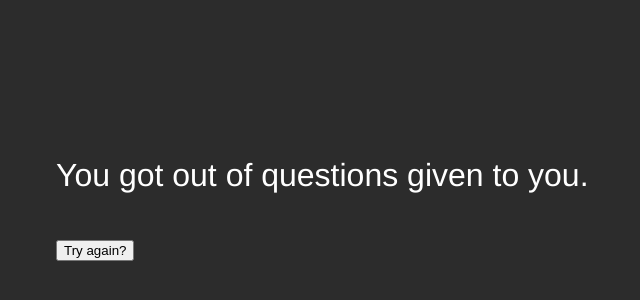
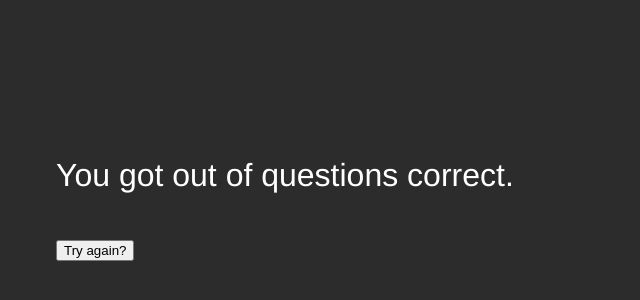
Before and after one commit to richardso21/vue-quiz-game, a Vue app: page /results in a window 1280 px wide. Shown: the part 6-306 px from the top of the page, without its empty margins (264-904 px from the left). Built offline with nearby package versions, Linux system fonts and the light colour scheme; what vue-highlightjs would draw is missing.

Commit message:
tweaks to results page

```diff
--- a/src/views/Results.vue
+++ b/src/views/Results.vue
@@ -1,7 +1,7 @@
 <template>
   <div>
     <h1>{{ message }}</h1>
-    <p>You got {{ $route.params.correct }} out of {{ $route.params.total }} questions given to you.</p>
+    <p>You got {{ $route.params.correct }} out of {{ $route.params.total }} questions correct.</p>
     <router-link to="/quiz" tag="button">Try again?</router-link>
   </div>
 </template>
@@ -17,7 +17,7 @@ export default {
   mounted() {
     console.log(this.$route.params.correct);
     const C = this.$route.params.correct;
-    if (C < 3) {
+    if (C < 5) {
       this.message = "Yikes!";
     } else if (C < 7) {
       this.message = "Nice!";
```
